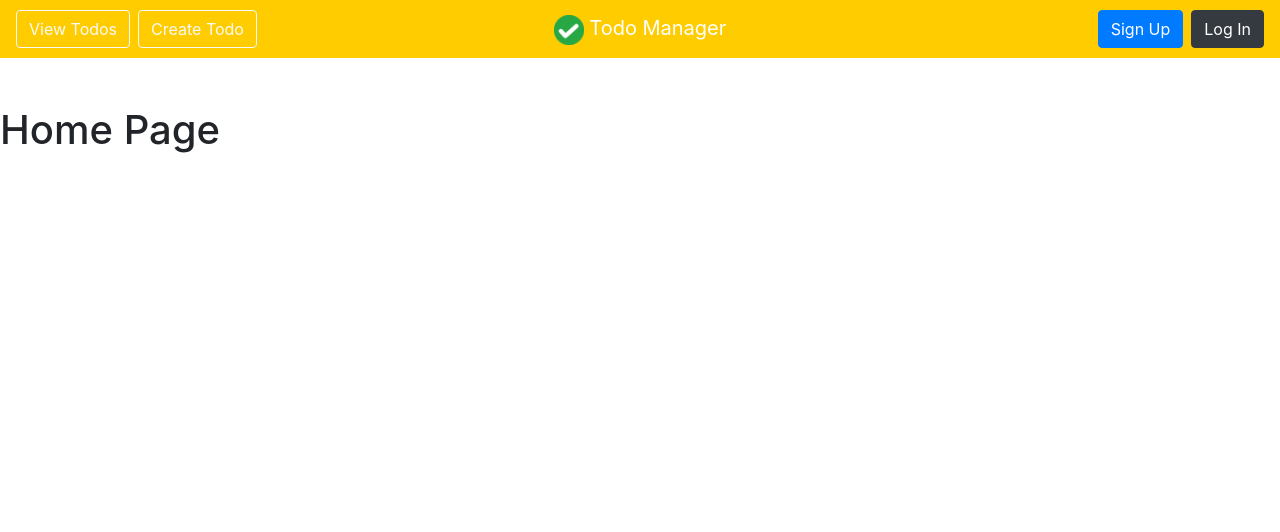
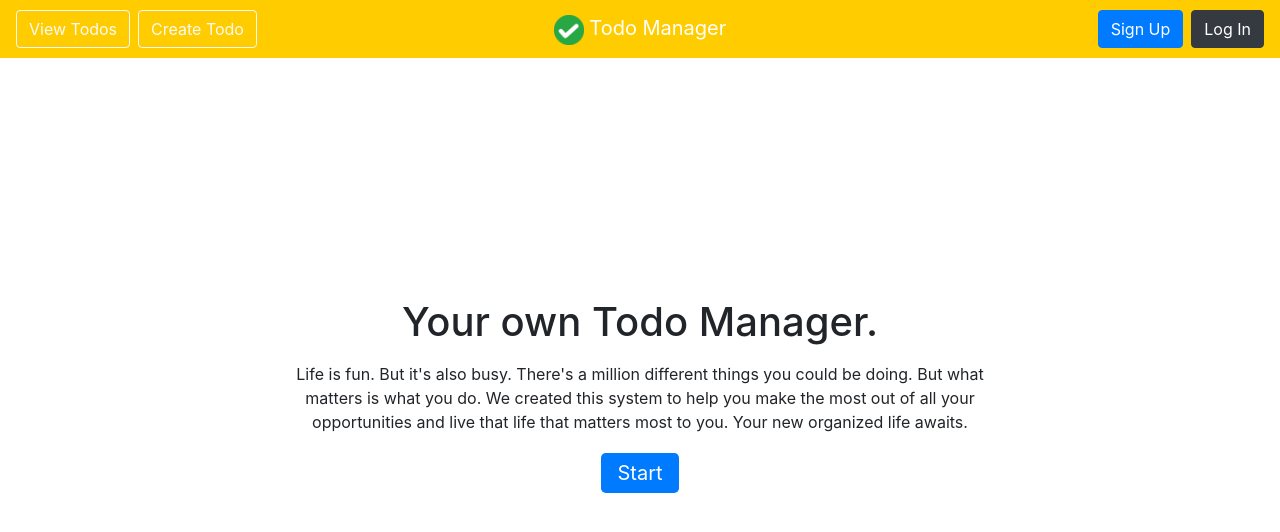
Before and after one commit to piotrPeplinski/todoManagerWebsite, a Django app: page / in a window 1280 px wide. Shown: the top 532 px of the page. Run offline with Django 3.2, Linux system fonts and the light colour scheme.

Commit message:
styled home page

```diff
--- a/todo/templates/todo/home.html
+++ b/todo/templates/todo/home.html
@@ -1,6 +1,19 @@
 {% extends 'todo/base.html' %}
 {% block content %}
-
-<h1>Home Page</h1>
+<br>
+<br>
+<br>
+<br>
+<br>
+<br>
+<div class="container text-center mt-5">
+    <h1>Your own Todo Manager.</h1>
+    <p class="mt-3 mb-4">Life is fun. But it's also busy. There's a million different things you could be doing. But
+        what <br>
+        matters is what you do. We created this system to help you make the most out of all your <br>opportunities
+        and
+        live that life that matters most to you. Your new organized life awaits.</p>
+    <a href="{% url 'log' %}" class="btn-lg btn-primary">Start</a>
+</div>
 
 {% endblock content %}
```
